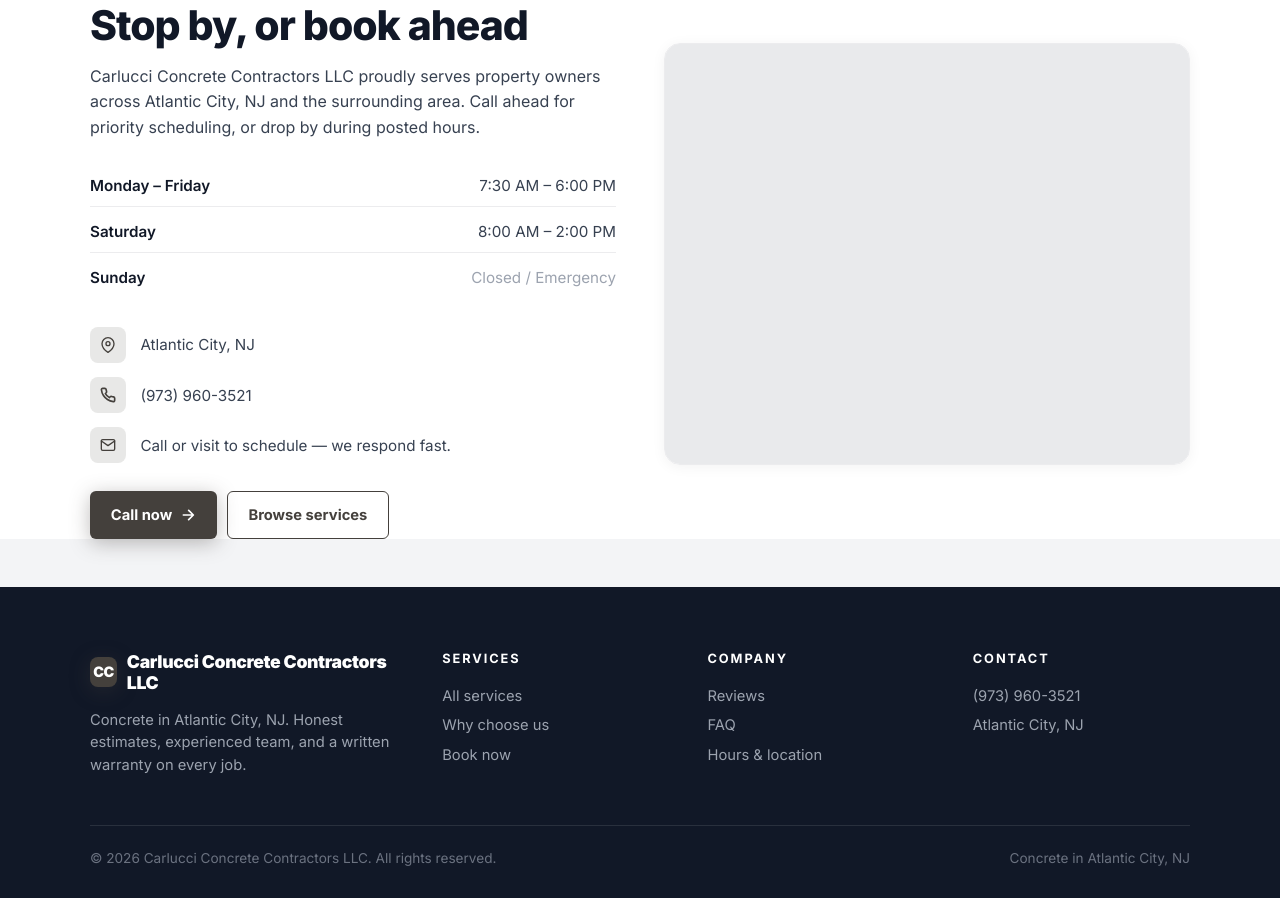
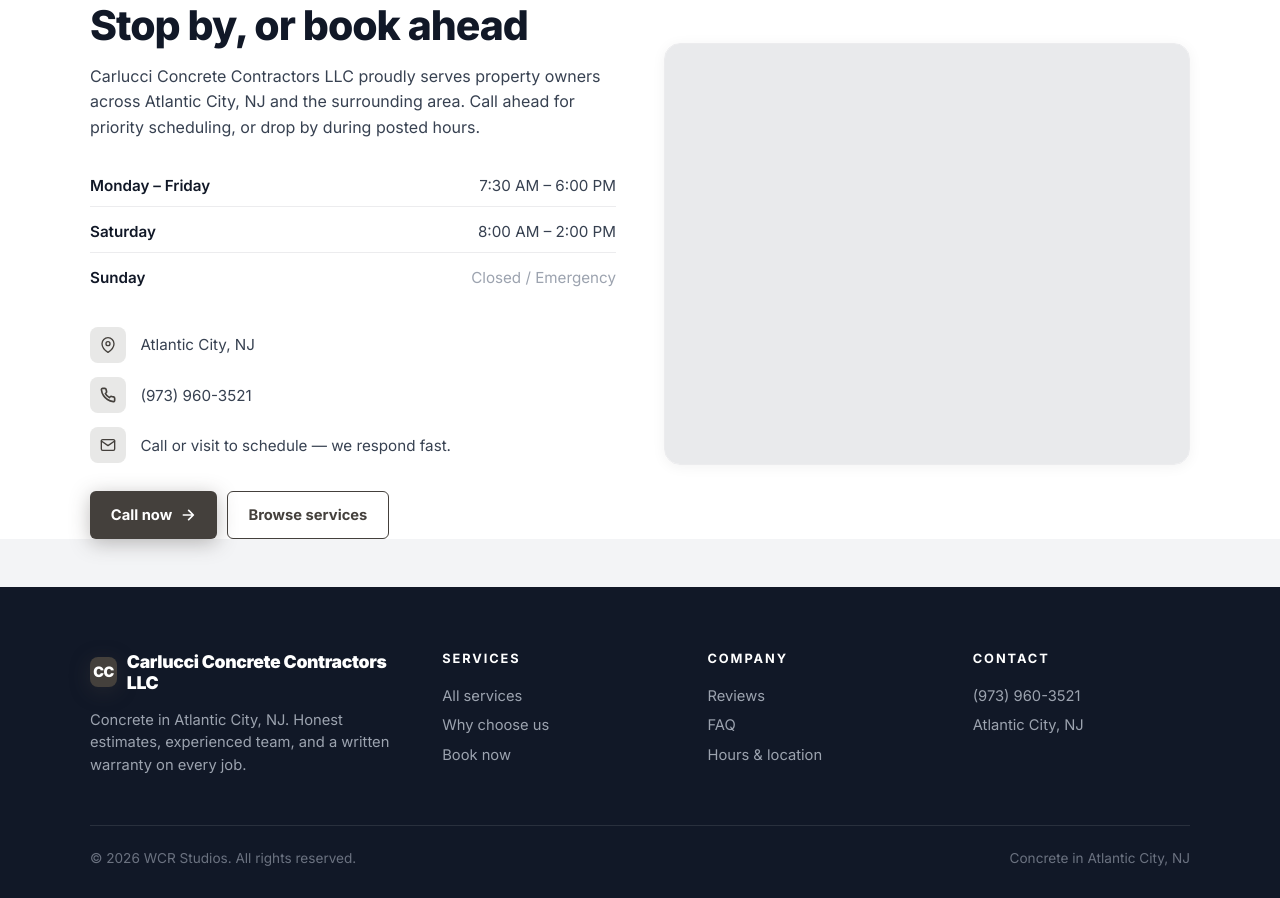
Before and after one commit to Wrenbjor/trades--carlucci-concrete-contractors-llc, a plain HTML site: page index.html in a window 1280 px wide. Shown: the part 4823-5721 px from the top of the page. Drawn offline with nearby package versions, Linux system fonts and the light colour scheme; no server answers.

Commit message:
Update site

```diff
--- a/index.html
+++ b/index.html
@@ -605,7 +605,7 @@
     </div>
   </div>
   <div class="foot-bottom">
-    <div>&copy; 2026 Carlucci Concrete Contractors LLC. All rights reserved.</div>
+    <div>&copy; 2026 WCR Studios. All rights reserved.</div>
     <div>Concrete in Atlantic City, NJ</div>
   </div>
 </footer>
```
